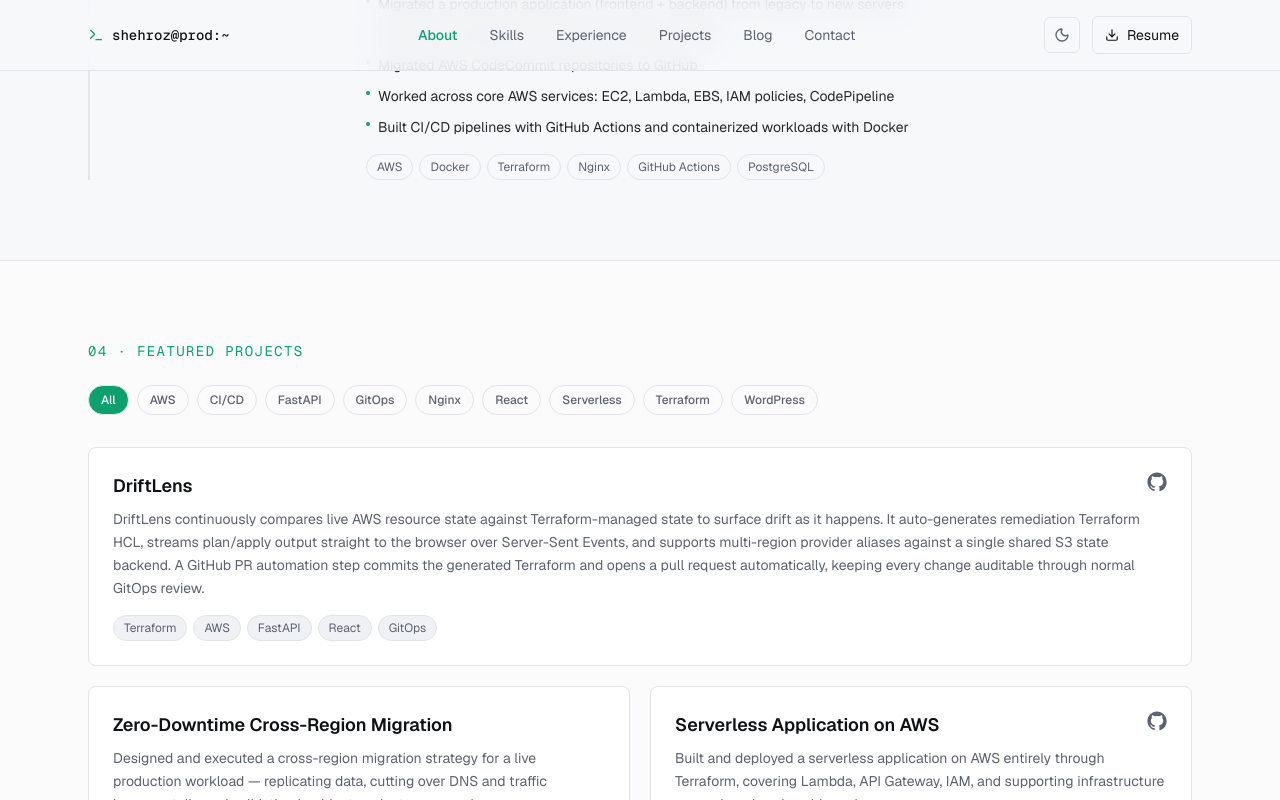
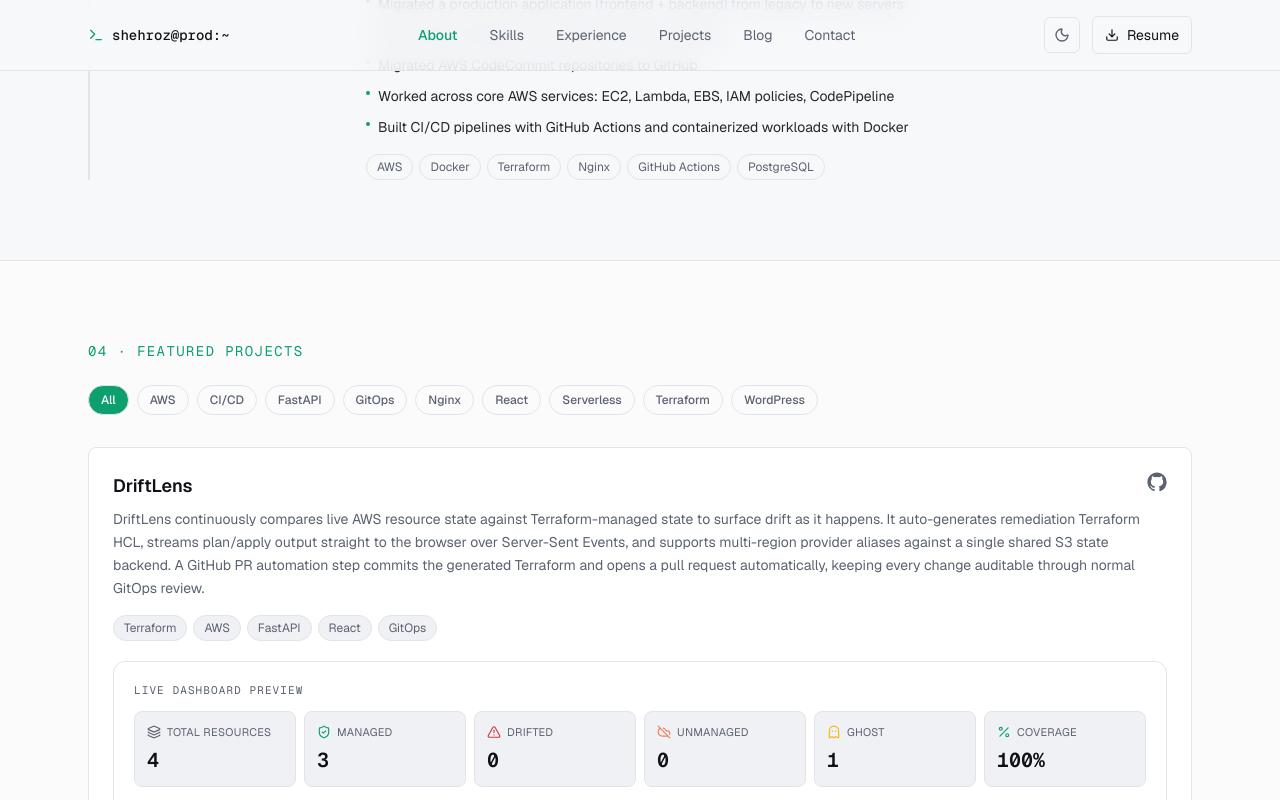
Before and after one commit to Shehroz-Khan-DevOps/portfolio, a Next.js app: page / in a window 1280 px wide. Both pictures are taken after a click on the button "All". Shown: the part 2721-3521 px from the top of the page. Built offline with nearby package versions, Linux system fonts and the light colour scheme.

Commit message:
Add animated live dashboard preview to DriftLens project card

```diff
--- a/src/app/globals.css
+++ b/src/app/globals.css
@@ -15,6 +15,9 @@
   --accent-foreground: #ffffff;
   --terminal-bg: #0f1115;
   --terminal-fg: #4ade80;
+  --status-warning: #fab219;
+  --status-serious: #ec835a;
+  --status-critical: #d03b3b;
 }
 
 .dark {
@@ -29,6 +32,9 @@
   --accent-foreground: #06120a;
   --terminal-bg: #0a0c10;
   --terminal-fg: #4ade80;
+  --status-warning: #fab219;
+  --status-serious: #ec835a;
+  --status-critical: #d03b3b;
 }
 
 @theme inline {
@@ -41,6 +47,9 @@
   --color-accent: var(--accent);
   --color-accent-2: var(--accent-2);
   --color-accent-foreground: var(--accent-foreground);
+  --color-status-warning: var(--status-warning);
+  --color-status-serious: var(--status-serious);
+  --color-status-critical: var(--status-critical);
   --font-sans: var(--font-geist-sans);
   --font-mono: var(--font-geist-mono);
 }
--- /dev/null
+++ b/src/components/driftlens-demo.tsx
@@ -0,0 +1,195 @@
+"use client";
+
+import { useEffect, useRef, useState } from "react";
+import { motion, useInView, animate } from "framer-motion";
+import {
+  Layers,
+  ShieldCheck,
+  AlertTriangle,
+  CloudOff,
+  Ghost,
+  Percent,
+} from "lucide-react";
+
+type Stat = {
+  label: string;
+  value: number;
+  suffix?: string;
+  icon: typeof Layers;
+  color: string;
+};
+
+const STATS: Stat[] = [
+  { label: "Total Resources", value: 4, icon: Layers, color: "var(--muted)" },
+  { label: "Managed", value: 3, icon: ShieldCheck, color: "var(--accent)" },
+  { label: "Drifted", value: 0, icon: AlertTriangle, color: "var(--status-critical)" },
+  { label: "Unmanaged", value: 0, icon: CloudOff, color: "var(--status-serious)" },
+  { label: "Ghost", value: 1, icon: Ghost, color: "var(--status-warning)" },
+  { label: "Coverage", value: 100, suffix: "%", icon: Percent, color: "var(--accent)" },
+];
+
+const MANAGED = 3;
+const UNMANAGED = 0;
+const TOTAL = MANAGED + UNMANAGED;
+const COVERAGE_PCT = TOTAL === 0 ? 0 : Math.round((MANAGED / TOTAL) * 100);
+
+function useCountUp(target: number, active: boolean, duration = 1.1) {
+  const [value, setValue] = useState(0);
+
+  useEffect(() => {
+    if (!active) return;
+    const controls = animate(0, target, {
+      duration,
+      ease: "easeOut",
+      onUpdate: (v) => setValue(Math.round(v)),
+    });
+    return () => controls.stop();
+  }, [active, target, duration]);
+
+  return value;
+}
+
+function StatTile({ stat, active }: { stat: Stat; active: boolean }) {
+  const value = useCountUp(stat.value, active);
+  const Icon = stat.icon;
+
+  return (
+    <div className="rounded-lg border border-border bg-surface-2 p-3">
+      <div className="flex items-center gap-1.5">
+        <Icon className="h-3.5 w-3.5" style={{ color: stat.color }} />
+        <span className="text-[11px] uppercase tracking-wide text-muted">
+          {stat.label}
+        </span>
+      </div>
+      <p className="mt-1.5 font-mono text-xl font-semibold text-foreground">
+        {value}
+        {stat.suffix ?? ""}
+      </p>
+    </div>
+  );
+}
+
+function CoverageDonut({ active }: { active: boolean }) {
+  const size = 128;
+  const strokeWidth = 14;
+  const radius = (size - strokeWidth) / 2;
+  const circumference = 2 * Math.PI * radius;
+  const pct = useCountUp(COVERAGE_PCT, active, 1.2);
+
+  return (
+    <div className="flex flex-col items-center">
+      <div className="relative">
+        <svg width={size} height={size} className="-rotate-90">
+          <circle
+            cx={size / 2}
+            cy={size / 2}
+            r={radius}
+            fill="none"
+            stroke="var(--border)"
+            strokeWidth={strokeWidth}
+          />
+          <motion.circle
+            cx={size / 2}
+            cy={size / 2}
+            r={radius}
+            fill="none"
+            stroke="var(--accent)"
+            strokeWidth={strokeWidth}
+            strokeLinecap="round"
+            strokeDasharray={circumference}
+            initial={{ strokeDashoffset: circumference }}
+            animate={{
+              strokeDashoffset: active
+                ? circumference * (1 - COVERAGE_PCT / 100)
+                : circumference,
+            }}
+            transition={{ duration: 1.2, ease: "easeOut" }}
+          />
+        </svg>
+        <div className="absolute inset-0 flex flex-col items-center justify-center">
+          <span className="font-mono text-2xl font-semibold text-foreground">
+            {pct}%
+          </span>
+          <span className="text-[10px] text-muted">Coverage</span>
+        </div>
+      </div>
+      <ul className="mt-3 flex gap-4 text-xs">
+        <li className="flex items-center gap-1.5 text-muted">
+          <span className="h-2 w-2 rounded-full" style={{ background: "var(--accent)" }} />
+          Managed {MANAGED}
+        </li>
+        <li className="flex items-center gap-1.5 text-muted">
+          <span className="h-2 w-2 rounded-full bg-border" />
+          Unmanaged {UNMANAGED}
+        </li>
+      </ul>
+    </div>
+  );
+}
+
+function ResourcesByTypeBar({ active }: { active: boolean }) {
+  const maxValue = 4;
+  const managedHeightPct = (MANAGED / maxValue) * 100;
+  const unmanagedHeightPct = (UNMANAGED / maxValue) * 100;
+
+  return (
+    <div className="flex flex-col">
+      <p className="text-xs text-muted">Resources by Type</p>
+      <div className="mt-3 flex h-32 items-end gap-3">
+        <div className="flex h-full flex-1 flex-col justify-end">
+          <motion.div
+            className="w-full rounded-t"
+            style={{ background: "var(--accent)" }}
+            initial={{ height: 0 }}
+            animate={{ height: active ? `${managedHeightPct}%` : 0 }}
+            transition={{ duration: 1, ease: "easeOut" }}
+          />
+          <motion.div
+            className="w-full rounded-t border border-b-0 border-dashed border-border"
+            initial={{ height: 0 }}
+            animate={{ height: active ? `${unmanagedHeightPct}%` : 0 }}
+            transition={{ duration: 1, ease: "easeOut", delay: 0.1 }}
+          />
+        </div>
+      </div>
+      <p className="mt-2 text-center font-mono text-[11px] text-muted">s3_bucket</p>
+      <ul className="mt-2 flex justify-center gap-4 text-xs">
+        <li className="flex items-center gap-1.5 text-muted">
+          <span className="h-2 w-2 rounded-full" style={{ background: "var(--accent)" }} />
+          Managed
+        </li>
+        <li className="flex items-center gap-1.5 text-muted">
+          <span className="h-2 w-2 rounded-full bg-border" />
+          Unmanaged
+        </li>
+      </ul>
+    </div>
+  );
+}
+
+export function DriftLensDemo() {
+  const ref = useRef<HTMLDivElement>(null);
+  const inView = useInView(ref, { once: true, margin: "-60px" });
+
+  return (
+    <div
+      ref={ref}
+      className="mt-5 rounded-xl border border-border bg-surface p-4 sm:p-5"
+    >
+      <p className="mb-3 font-mono text-[11px] uppercase tracking-widest text-muted">
+        Live dashboard preview
+      </p>
+
+      <div className="grid grid-cols-2 gap-2 sm:grid-cols-3 lg:grid-cols-6">
+        {STATS.map((stat) => (
+          <StatTile key={stat.label} stat={stat} active={inView} />
+        ))}
+      </div>
+
+      <div className="mt-6 grid gap-6 sm:grid-cols-2">
+        <CoverageDonut active={inView} />
+        <ResourcesByTypeBar active={inView} />
+      </div>
+    </div>
+  );
+}
--- a/src/components/projects.tsx
+++ b/src/components/projects.tsx
@@ -4,7 +4,12 @@ import { useMemo, useState } from "react";
 import { allProjectTags, projects } from "@/lib/data";
 import { SectionReveal } from "./section-reveal";
 import { GithubIcon } from "./icons";
+import { DriftLensDemo } from "./driftlens-demo";
 import { motion, AnimatePresence } from "framer-motion";
+
+const PROJECT_DEMOS: Record<string, React.ComponentType> = {
+  driftlens: DriftLensDemo,
+};
 
 export function Projects() {
   const [activeTag, setActiveTag] = useState<string | null>(null);
@@ -97,6 +102,11 @@ export function Projects() {
                     </span>
                   ))}
                 </div>
+                {PROJECT_DEMOS[project.slug] &&
+                  (() => {
+                    const Demo = PROJECT_DEMOS[project.slug];
+                    return <Demo />;
+                  })()}
               </motion.div>
             ))}
           </AnimatePresence>
```
